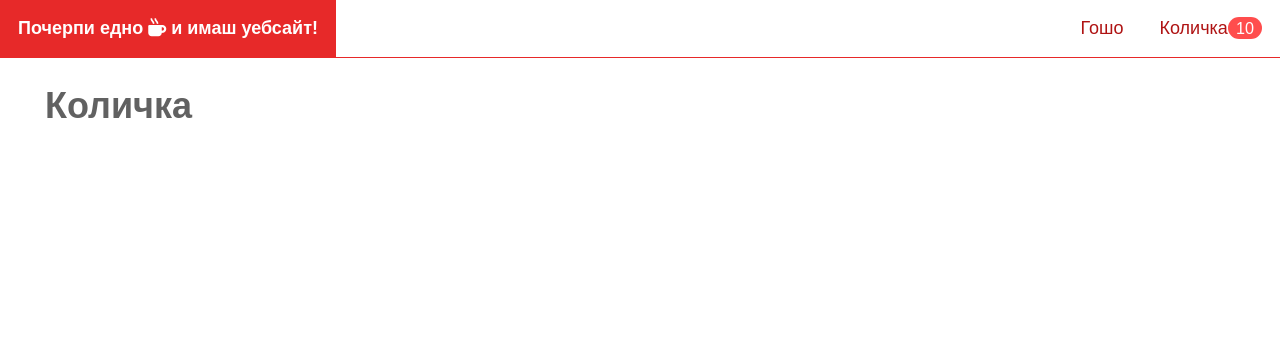
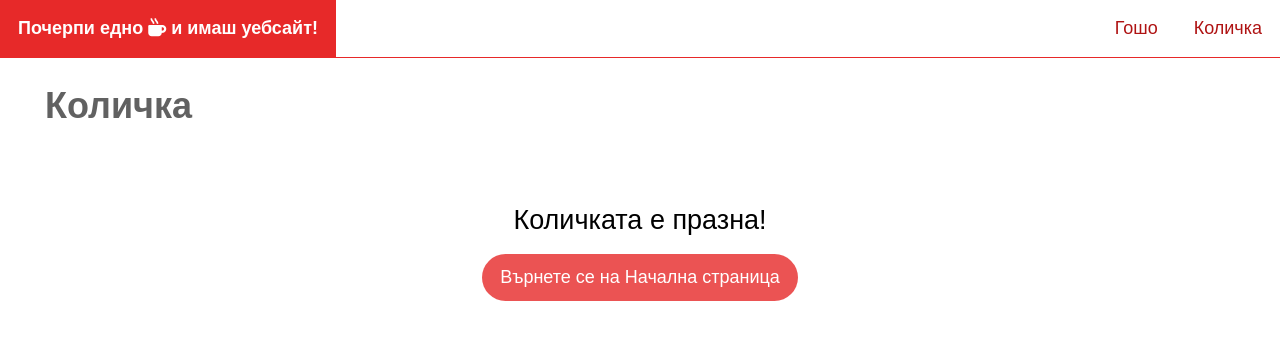
Before and after one commit to NinaNikolova/sitemine-react, a React (Create React App) app in the folder frontend/: page /cart in a window 1280 px wide. Shown: the top 340 px of the page. Built offline with nearby package versions, Linux system fonts and the light colour scheme.

Commit message:
added NotFound Page

```diff
--- a/frontend/src/components/Header/Header.js
+++ b/frontend/src/components/Header/Header.js
@@ -1,14 +1,15 @@
 import React from 'react';
 import classes from "./header.module.css";
 import { Link } from 'react-router-dom';
+import { useCart } from '../../hooks/useCart';
 
 export default function Header() {
     const user = {
         name: 'Гошо',
     };
-    const cart = {
-        totalCount: 10,
-    };
+
+    const { cart } = useCart();
+
     const logout = () => { };
     return <header className={classes.header}>
         <div className={classes.container}>
--- /dev/null
+++ b/frontend/src/components/NotFound/NotFound.js
@@ -0,0 +1,17 @@
+import React from 'react';
+import classes from './notFound.module.css';
+import { Link } from 'react-router-dom';
+
+export default function NotFound({ message, linkRoute, linkText }) {
+    return (
+        <div className={classes.container}>
+            {message}
+            <Link to={linkRoute}>{linkText}</Link>
+        </div>
+    );
+}
+NotFound.defaultProps = {
+    message: 'Нищо не е намерено!',
+    linkRoute: '/',
+    linkText: 'Върнете се на Начална страница'
+};
--- /dev/null
+++ b/frontend/src/components/NotFound/notFound.module.css
@@ -0,0 +1,24 @@
+.container {
+    display: flex;
+    flex-direction: column;
+    justify-content: center;
+    align-items: center;
+    font-size: 1.5rem;
+    font-weight: 100;
+    height: 15rem;
+  }
+
+  .container a {
+    font-size: 1rem;
+    background-color: #e72929;
+    color: white;
+    border-radius: 10rem;
+    padding: 0.7rem 1rem;
+    margin: 1rem;
+    opacity: 0.8;
+  }
+
+  .container a:hover {
+    opacity: 1;
+    cursor: pointer;
+  }
--- a/frontend/src/pages/Cart/CartPage.js
+++ b/frontend/src/pages/Cart/CartPage.js
@@ -4,18 +4,19 @@
 import Title from '../../components/Title/Title';
 import { Link } from 'react-router-dom';
 import Price from '../../components/Price/Price';
+import NotFound from '../../components/NotFound/NotFound';
 
 export default function CartPage() {
     const { cart, removeFromCart, changeQuantity } = useCart();
     return (
         <>
             <Title title="Количка" margin="1.5rem 0 0 2.5rem" />
-            {cart && cart.items.length > 0 &&
-                <div className={classes.container}>
+            {cart.items.length === 0 ? (<NotFound message="Количката е празна!" />) :
+                (< div className={classes.container}>
                     <ul className={classes.list}>
                         {cart.items.map(item => <li key={item.site.id}>
                             <div>
-                                <img src={`/sites/${item.site.imageUrl}`} alt={item.site.name} />
+                                <img src={`${item.site.imageUrl}`} alt={item.site.name} />
                             </div>
                             <div>
                                 <Link to={`/site/${item.site.id}`}>{item.site.name}</Link>
@@ -51,7 +52,7 @@
                         </div>
                         <Link to="/checkout">Продължете към плащане</Link>
                     </div>
-                </div>
+                </div >)
             }
         </>
     );
--- a/frontend/src/pages/Home/HomePage.js
+++ b/frontend/src/pages/Home/HomePage.js
@@ -4,6 +4,7 @@
 import { useParams } from 'react-router-dom';
 import Search from '../../components/Search/Search';
 import Tags from '../../components/Tags/Tags';
+import NotFound from '../../components/NotFound/NotFound';
 
 
 const initialState = { sites: [], tags: [] };
@@ -39,6 +40,7 @@
         <>
             <Search />
             <Tags tags={tags} />
+            {sites.length === 0 && <NotFound linkText="Нулирайте търсенето" />}
             <Thumbnails sites={sites} />
         </>
 
--- a/frontend/src/pages/Site/SitePage.js
+++ b/frontend/src/pages/Site/SitePage.js
@@ -6,6 +6,7 @@
 import Tags from '../../components/Tags/Tags';
 import Price from '../../components/Price/Price';
 import { useCart } from '../../hooks/useCart';
+import NotFound from '../../components/NotFound/NotFound';
 
 export default function SitePage() {
     const [site, setSite] = useState({});
@@ -23,8 +24,8 @@
     }, [id]);
     return (
         <>
-            {site &&
-                <div className={classes.container}>
+            {!site ? (<NotFound message="Сайтът не е намерен!" linkText="Върнете се на Начална страница" />) :
+                (<div className={classes.container}>
                     <img
                         className={classes.image}
                         src={`${site.imageUrl}`}
@@ -72,7 +73,7 @@
 
                         <button onClick={handleAddToCart}>Добави към количката</button>
                     </div>
-                </div>
+                </div>)
             }
         </>
     );
```
